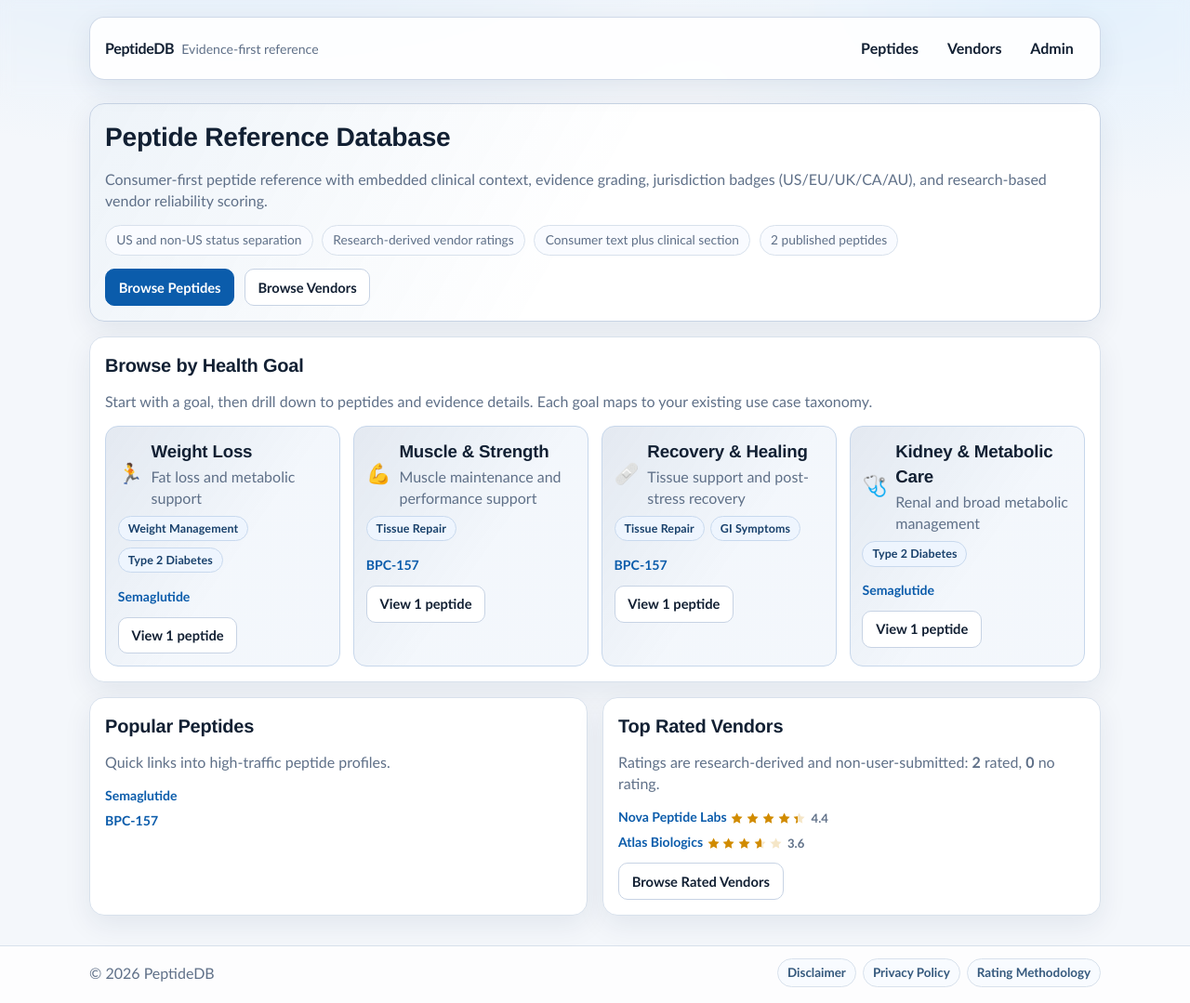
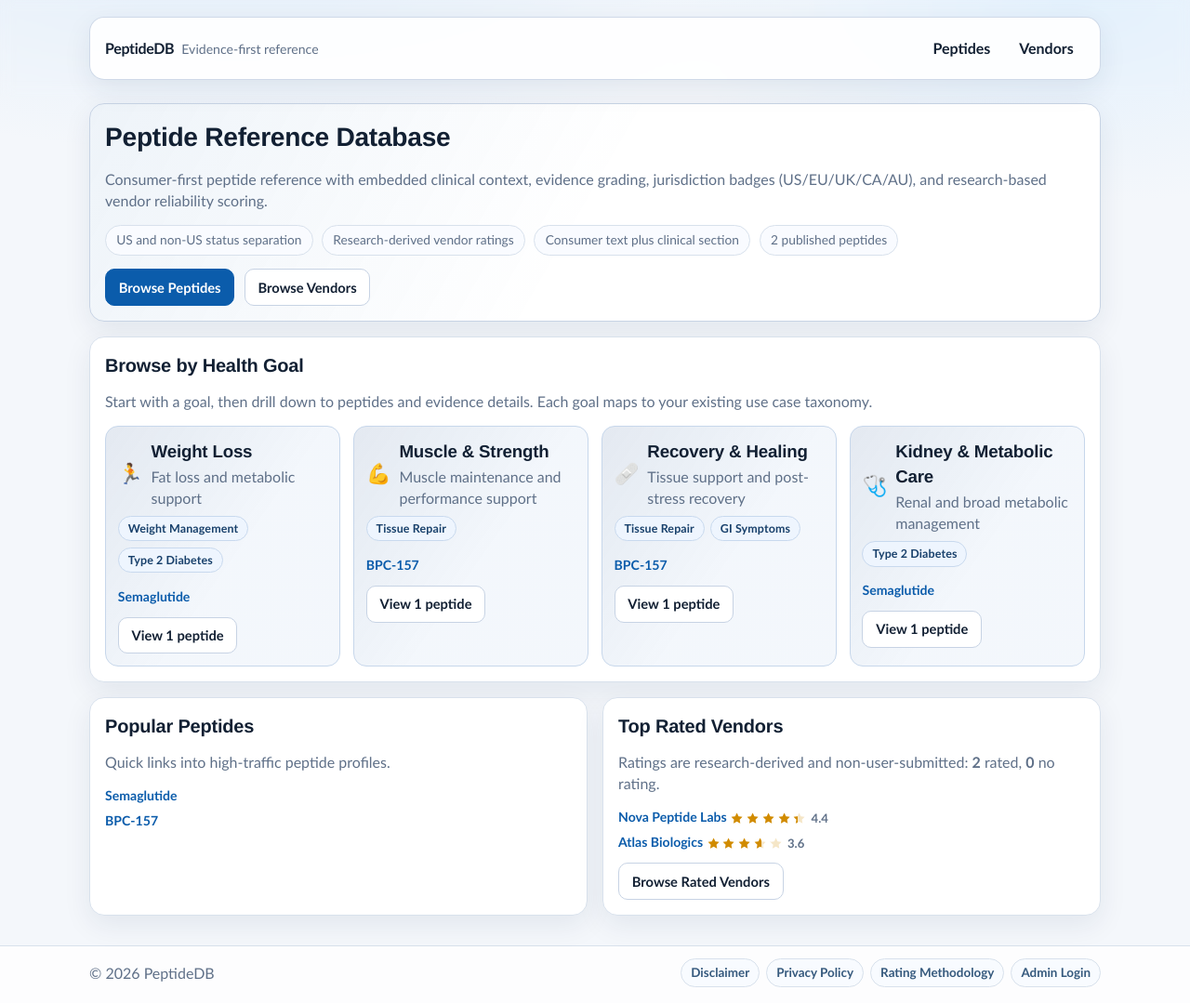
Before and after one commit to fooz/peptidedb, a Next.js app: page / in a window 1280 px wide. Shown: the whole page at 93% size. Built offline with nearby package versions, Linux system fonts and the light colour scheme; no server answers; the database is empty.

Commit message:
Move admin link from header to footer

```diff
--- a/app/layout.tsx
+++ b/app/layout.tsx
@@ -70,9 +70,6 @@ export default function RootLayout({
               <nav className="top-nav">
                 <Link href="/peptides">Peptides</Link>
                 <Link href="/vendors">Vendors</Link>
-                <Link href="/admin" prefetch={false}>
-                  Admin
-                </Link>
               </nav>
             </div>
           </div>
@@ -85,6 +82,9 @@ export default function RootLayout({
               <Link href="/disclaimer">Disclaimer</Link>
               <Link href="/privacy-policy">Privacy Policy</Link>
               <Link href="/rating-methodology">Rating Methodology</Link>
+              <Link href="/admin" prefetch={false}>
+                Admin Login
+              </Link>
             </nav>
           </div>
         </footer>
```
